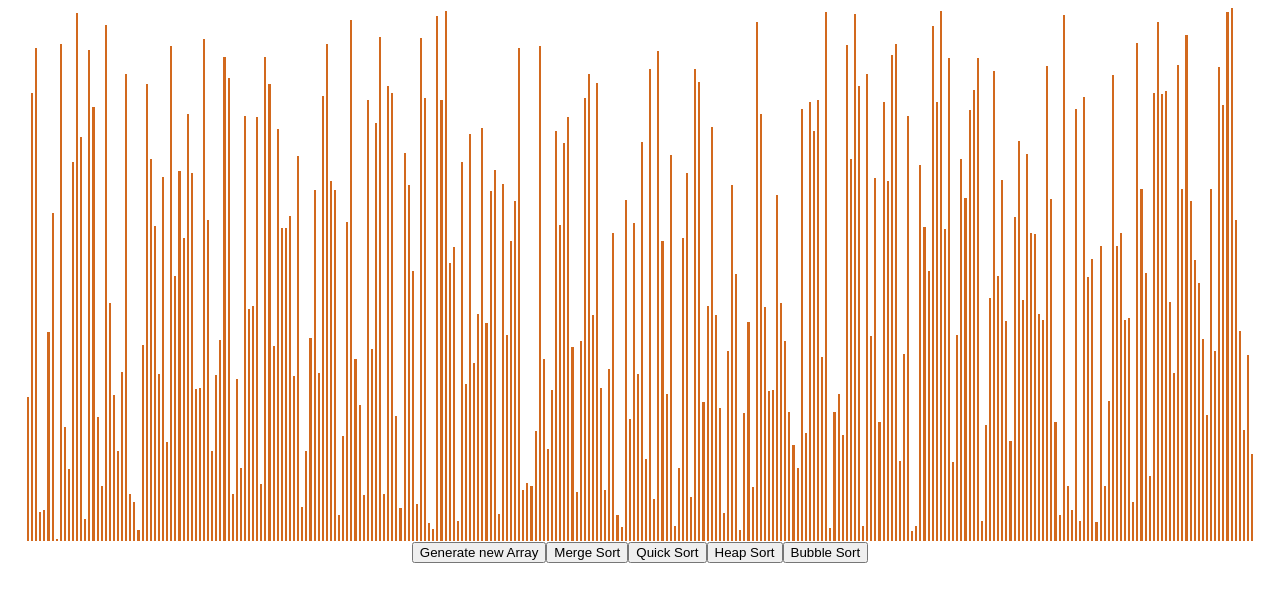
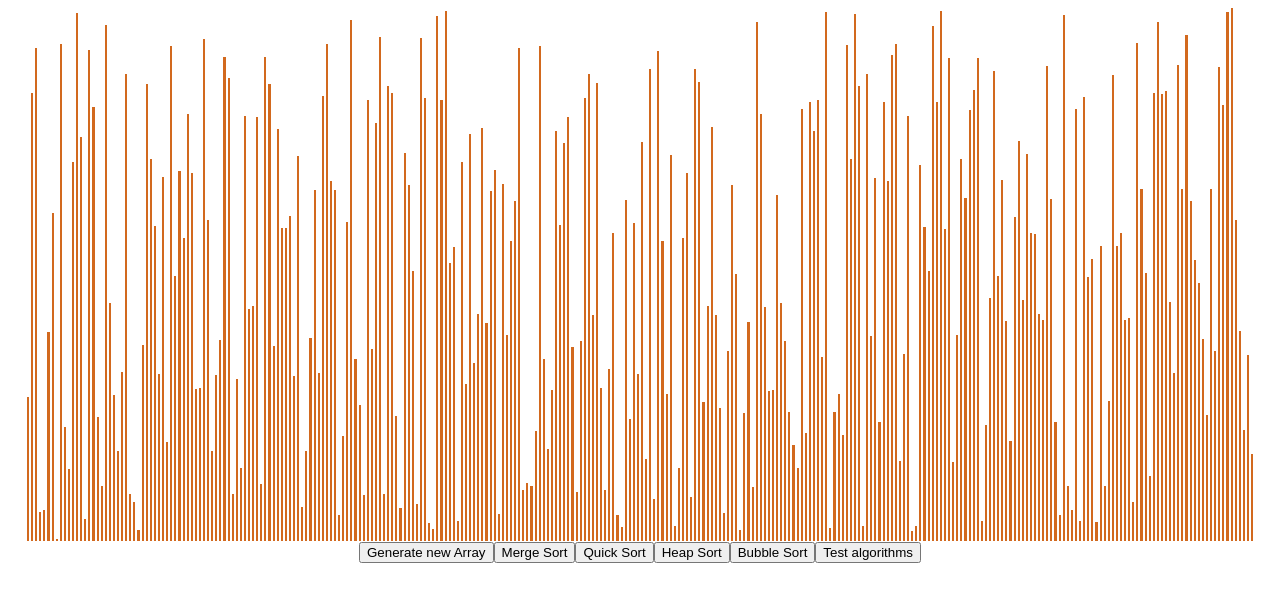
Before and after one commit to 15999shivam/sorting_Visualizer_react, a React (Create React App) app in the folder sorting_visualizer/: page / in a window 1280 px wide. Shown: the top 602 px of the page. Built offline with nearby package versions, Linux system fonts and the light colour scheme.

Commit message:
wrote automatic test for merge sort algorithm function(can be appiled to any sorting algo))

```diff
--- a/sorting_visualizer/src/SortingVisualizer/SortingVisualizer.js
+++ b/sorting_visualizer/src/SortingVisualizer/SortingVisualizer.js
@@ -30,6 +30,19 @@ export default class SortingVisualizer extends Component {
   quickSort() {}
   heapSort() {}
   bubbleSort() {}
+  testAlgorithms() {
+    for (let i = 0; i < 10000; i++) {
+      const array = [];
+      const length = getRandomNumber(1, 1000);
+      for (let j = 0; j < length; j++) {
+        array.push(getRandomNumber(-1000, 1000));
+      }
+      const javaScriptSortArray = array.slice().sort((a, b) => a - b);
+      const mergeSortArray = algo.mergeSort(array.slice());
+
+      console.log(areArrayEqual(javaScriptSortArray, mergeSortArray));
+    }
+  }
 
   render() {
     const { array } = this.state;
@@ -51,6 +64,7 @@ export default class SortingVisualizer extends Component {
         <button onClick={() => this.quickSort()}>Quick Sort</button>
         <button onClick={() => this.heapSort()}>Heap Sort</button>
         <button onClick={() => this.bubbleSort()}>Bubble Sort</button>
+        <button onClick={() => this.testAlgorithms()}>Test algorithms</button>
       </div>
     );
   }
@@ -61,3 +75,14 @@ function getRandomNumber(min, max) {
   max = Math.floor(max);
   return Math.floor(Math.random() * (max - min + 1)) + min;
 }
+
+function areArrayEqual(arrayOne, arrayTwo) {
+  if (arrayOne.length !== arrayTwo.length) return false;
+  for (let i = 0; i < arrayOne.length; i++) {
+    if (arrayOne[i] !== arrayTwo[i]) {
+      console.log(arrayOne[i], "  ", arrayTwo[i]);
+      return false;
+    }
+  }
+  return true;
+}
```
